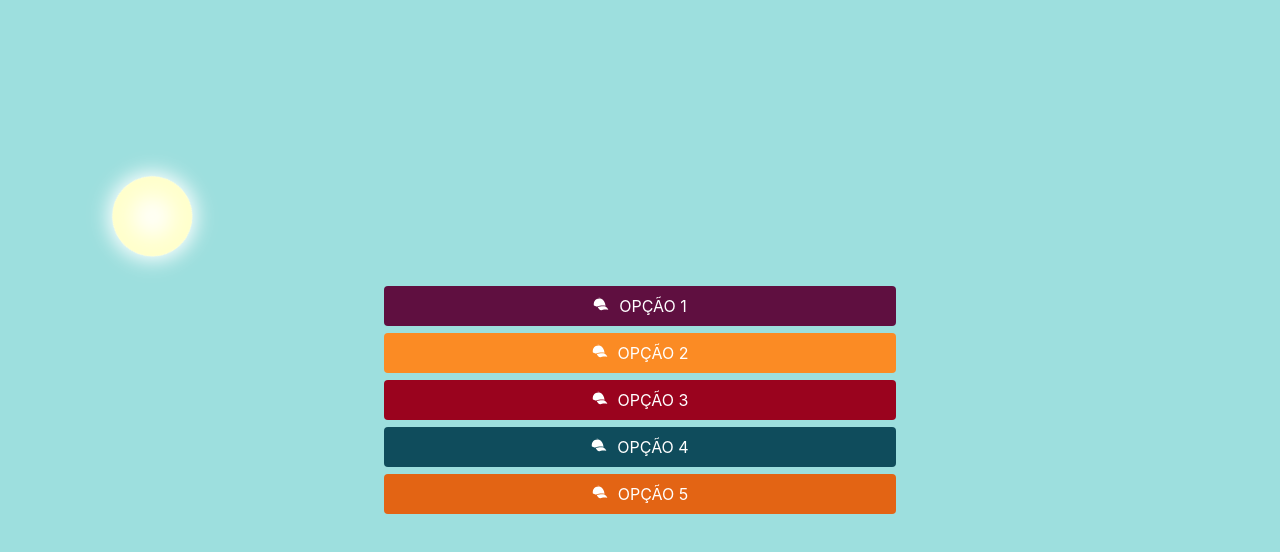
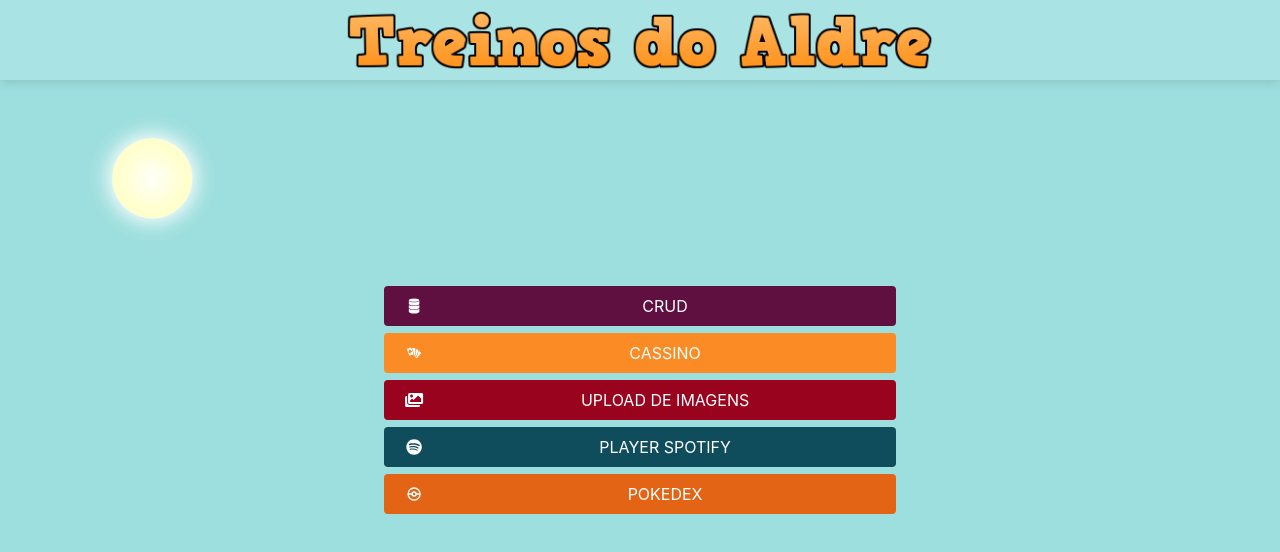
Before and after one commit to aldomingues/treinos-do-aldre, a Next.js app: page /itens in a window 1280 px wide. Shown: the top 552 px of the page. Built offline with nearby package versions, Linux system fonts and the light colour scheme.

Commit message:
v0.1.12 header and menu hover

```diff
--- /dev/null
+++ b/components/layout/header/index.tsx
@@ -0,0 +1,17 @@
+import { StyledHeader, LogoImage } from "./style"
+import { useState, useEffect } from "react"
+import Image from "next/image"
+// import { useWindowDimensions } from "@helpers/windowDimensions"
+
+
+const Header = () => {
+    const [src, setSrc] = useState<"header-text-responsive" | "header-text">("header-text")
+
+    return (
+        <StyledHeader>
+            <LogoImage/>
+        </StyledHeader>
+    )
+}
+
+export default Header
--- /dev/null
+++ b/components/layout/header/style.tsx
@@ -0,0 +1,31 @@
+import styled from "styled-components";
+
+
+export const StyledHeader = styled.div`
+    width: 100vw;
+    height: 80px;
+    background-color: #ffffff22;
+    position: absolute;
+    top: 0;
+    box-shadow: 0px 2px 10px #00000022;
+`
+
+export const LogoImage = styled.div`
+    height: 100%;
+    width: 600px;
+    background-position: center;
+    margin: auto;
+    background-repeat: no-repeat;
+    background-size: contain;
+    background-image: url('/header-text.png');
+
+    @media screen and (max-width: 660px) {
+        width: 370px;
+    }
+
+    @media screen and (max-width: 375px) {
+        width: 160px;
+        background-image: url('/header-text-responsive.png');
+    }
+
+`
--- a/components/layout/menu/index.tsx
+++ b/components/layout/menu/index.tsx
@@ -1,7 +1,7 @@
 import { useRouter } from "next/router"
-import { StyledMenu, MenuItem, ListMenu } from "./style"
+import { StyledMenu } from "./style"
 import Link from "next/link"
-import { GiBilledCap } from "react-icons/gi";
+import { GiHammerNails } from "react-icons/gi";
 import { MenuItemProps } from "./interface";
 import { GlobalContext, GlobalProvider } from "context/GlobalContext";
 import { useContext } from "react";
@@ -9,15 +9,14 @@
 const Menu = (props: { data: MenuItemProps[] }) => {
   const router = useRouter();
   const {theme} = useContext(GlobalContext)
-  console.log(theme)
   return (
       <StyledMenu theme={theme}>
         <div className="list_menu">
           {props.data.map((menuItem) => (
-            <div className="menu_item" key={menuItem.route} onClick={() => router.push(menuItem.route)}>
+            <div className={`menu_item${menuItem.wp ? ' work_in_progress' : ''}`} key={menuItem.route} onClick={menuItem.wp ? undefined : (() => router.push(menuItem.route))}>
               <>
-                <GiBilledCap />
-                {menuItem.label}
+                {menuItem.icon || <GiHammerNails/>}
+                <span>{menuItem.label}</span>
               </>
             </div>
           ))}
--- a/components/layout/menu/interface.ts
+++ b/components/layout/menu/interface.ts
@@ -1,6 +1,7 @@
 export interface MenuItemProps {
     label: string,
     route: string,
-    icon: any,
-    bgColor?: string
+    icon?: any,
+    bgColor?: string,
+    wp?: boolean | false
 }
--- a/components/layout/menu/style.tsx
+++ b/components/layout/menu/style.tsx
@@ -8,7 +8,6 @@
 // const {theme} = useContext(GlobalContext)
 export const StyledMenu = styled.section.attrs(props => ({
     theme: props.theme,
-    haha: console.log(props)
 }))`
     z-index: 10;
     width: 100vw;
@@ -23,6 +22,11 @@
         width: 40%;
         margin: auto auto;
         min-width: 300px;
+        transition: min-width 0.1s ease-in;
+
+        @media screen and (max-width: 319px) {
+            min-width: 200px;
+        }
     }
 
     .menu_item {
@@ -30,12 +34,22 @@
         transition: color 0.7s ease-in, background-color 0.7s, filter 0.05s, transform 0.05s;
         margin: 7px 0;
         text-align: center;
-        padding: 10px 0;
+        padding: 10px 5px;
         border-radius: 4px;
         text-transform: uppercase;
+        display: flex;
+        align-items: center;
+        justify-content: center;
+        overflow: hidden;
+        position: relative;
 
         svg {
-            margin-right: 10px;
+            // margin-left: 10px;
+            width: 10%;
+        }
+
+        span {
+            width: 90%;
         }
 
         &:nth-child(5n+1) {
@@ -59,46 +73,36 @@
             filter: drop-shadow(0px 0px 5px black);
             transform: scale(1.05);
         }
-    }
-`
 
-export const MenuItem = styled.div`
+        &.work_in_progress {
+            cursor: default;
+
+            &:after {
+                content: "Feature em Desenvolvimento";
+                display: flex;
+                align-items: center;
+                justify-content: center;
+                background: #444;
+                height: 100%;
+                width: 100%;
+                line-height: 100%;
+                border-radius: 4px;
                 color: #fff;
-    transition: all 0.05s ease-in;
-    margin: 7px 0;
-    text-align: center;
-    padding: 10px 0;
-    border-radius: 4px;
-    text-transform: uppercase;
 
-    svg {
-        margin-right: 10px;
-    }
-
-    &:nth-child(5n+1) {
-        background-color: ${Theme.randomPallete[0]};
-    }
-    &:nth-child(5n+2) {
-        background-color: ${Theme.randomPallete[1]};
-    }
-    &:nth-child(5n+3) {
-        background-color: ${Theme.randomPallete[2]};
-    }
-    &:nth-child(5n+4) {
-        background-color: ${Theme.randomPallete[3]};
-    }
-    &:nth-child(5n) {
-        background-color: ${Theme.randomPallete[4]};
+                transition: bottom 0.15s ease-in;
+                position: absolute;
+                bottom: 100%;
             }
 
             &:hover {
-        cursor: pointer;
-        filter: drop-shadow(0px 0px 5px black);
-        transform: scale(1.05);
+                filter: none;
+                transform: scale(1);
+
+                &:after {
+                    bottom: 0px;
+                }
+            }
+
+        }
     }
 `
-export const ListMenu = styled.div`
-    width: 40%;
-    margin: auto auto;
-    min-width: 300px;
-`
--- a/components/layout/themeHandler/style.tsx
+++ b/components/layout/themeHandler/style.tsx
@@ -16,7 +16,7 @@
       }
 
     position: fixed;
-    top: 10px;
+    top: calc(100px - 10vw);
     left: 50%;
     // background-color: #ffffdd33;
     height: 150vw;
--- a/package.json
+++ b/package.json
@@ -1,6 +1,6 @@
 {
   "name": "treinos-do-aldre",
-  "version": "0.1.11",
+  "version": "0.1.12",
   "private": true,
   "scripts": {
     "dev": "next dev",
--- a/pages/_app.tsx
+++ b/pages/_app.tsx
@@ -1,14 +1,15 @@
 import '../styles/globals.css'
 import type { AppProps } from 'next/app'
 import { GlobalProvider } from 'context/GlobalContext'
+import Header from '@components/layout/header'
 
 function MyApp({ Component, pageProps }: AppProps) {
 
   return (
     <GlobalProvider>
+      <Header/>
       <Component {...pageProps} />
     </GlobalProvider>
-
   )
 }
 
--- a/pages/index.tsx
+++ b/pages/index.tsx
@@ -15,7 +15,6 @@
       </Head>
 
     <Link href={'itens'}>Iniciar</Link>
-    <ThemeHandler></ThemeHandler>
     </div>
   )
 }
--- a/pages/itens.tsx
+++ b/pages/itens.tsx
@@ -3,52 +3,56 @@
 import Menu from '@components/layout/menu'
 import { MenuItemProps } from '@components/layout/menu/interface'
 import ThemeHandler from '@components/layout/themeHandler'
+import { GiDatabase, GiPokerHand } from "react-icons/gi";
+import { FaSpotify, FaImages } from "react-icons/fa";
+import { TbPokeball } from "react-icons/tb"
 
 const Itens: NextPage = () => {
   const menuData: MenuItemProps[] = [
     {
-      label: "Opção 1",
-      icon: "a",
+      label: "Crud",
+      icon: <GiDatabase/>,
       route: "home",
+      wp: true
     },
     {
-      label: "Opção 2",
-      icon: "a",
+      label: "Cassino",
       route: "home1",
+      icon: <GiPokerHand/>,
+      wp: true
     },
     {
-      label: "Opção 3",
-      icon: "a",
+      label: "Upload de Imagens",
       route: "home2",
+      icon: <FaImages/>,
+      wp: true
     },
     {
-      label: "Opção 4",
-      icon: "a",
+      label: "Player Spotify",
       route: "home3",
+      icon: <FaSpotify/>,
+      wp: true
     },
     {
-      label: "Opção 5",
-      icon: "a",
+      label: "Pokedex",
       route: "home4",
+      icon: <TbPokeball/>,
+      wp: true
     },
     // {
     //   label: "Opção 6",
-    //   icon: "a",
     //   route: "home5",
     // },
     // {
     //   label: "Opção 7",
-    //   icon: "a",
     //   route: "home6",
     // },
     // {
     //   label: "Opção 8",
-    //   icon: "a",
     //   route: "home7",
     // },
     // {
     //   label: "Opção 9",
-    //   icon: "a",
     //   route: "home8",
     // },
   ]
--- a/styles/theme.ts
+++ b/styles/theme.ts
@@ -8,6 +8,7 @@
         light: string
     },
 
+    inverse: string,
     color: string;
     sky_background: string,
     background: string,
@@ -28,6 +29,7 @@
     sky_background: "#9ddfde",
     background: "#eeeeee",
     color: "#fff",
+    inverse: "#101010",
 
     randomPallete: [
         "#5f0f40",
@@ -49,6 +51,7 @@
     },
 
     color: "#101010",
+    inverse: "#fff",
     sky_background: "#020412",
     background: "#101010",
 
```
Also changed, not shown: public/header-text-responsive.png (added), public/header-text.png (added). Lines whose indentation alone changed are shown as unchanged.
